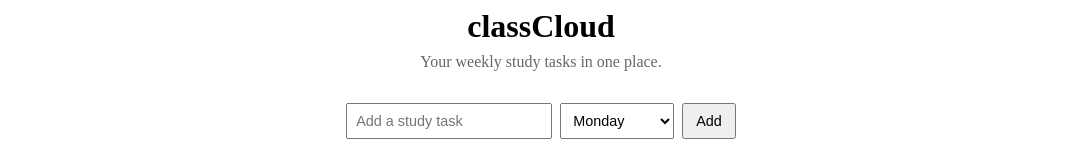
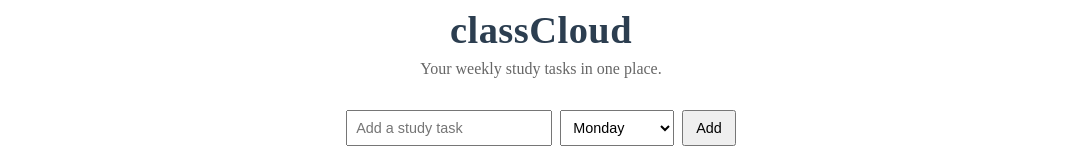
Before and after one commit to green-Lua-Redu/team-green-hackathon, a React (Vite) app in the folder Client/: page / in a window 1280 px wide. Shown: the top 160 px of the page, without its empty margins (99-1175 px from the left). Built offline with nearby package versions, Linux system fonts and the light colour scheme; no server answers.

Commit message:
h1 style update

```diff
--- a/Client/src/App.css
+++ b/Client/src/App.css
@@ -6,6 +6,10 @@
 .study-hub-header h1 {
   margin: 0;
   font-size: 2rem;
+  font-size: 2.4rem;
+  font-weight: 700;
+  color: #2c3e50;
+  letter-spacing: 0.5px;
 }
 
 .study-hub-header p {
```
